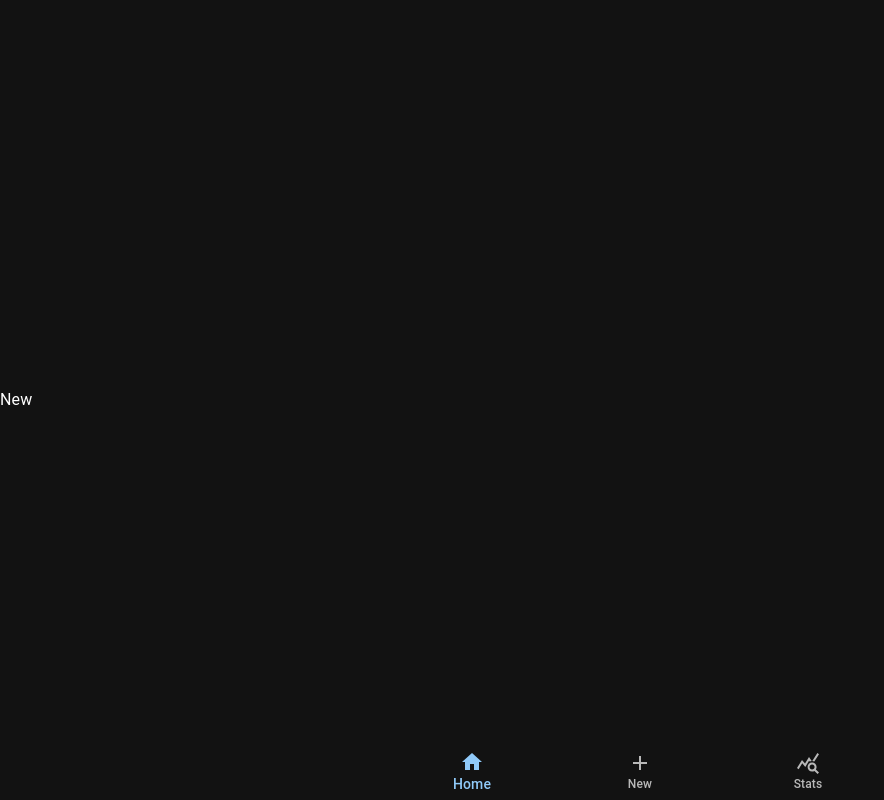
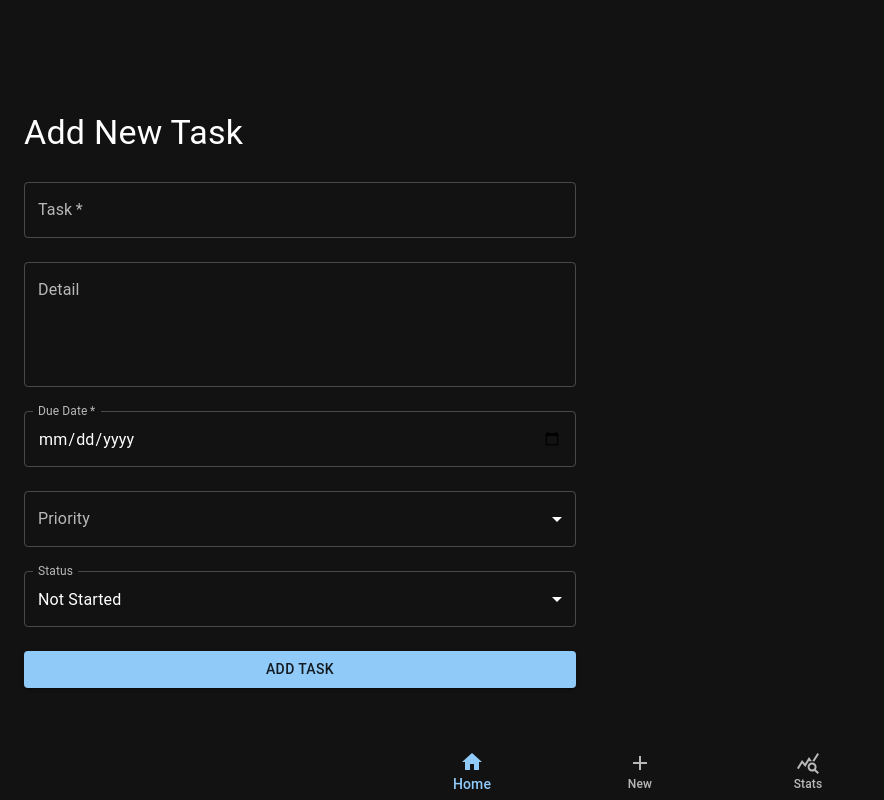
Before and after one commit to TomDarcy/to-do, a React (Vite) app: page /new in a window 1280 px wide. Shown: the whole page, without its empty margins (0-884 px from the left). Built offline with nearby package versions, Linux system fonts and the light colour scheme.

Commit message:
added new form

```diff
--- a/package.json
+++ b/package.json
@@ -17,6 +17,7 @@
     "@mui/icons-material": "^5.15.18",
     "@mui/material": "^5.15.18",
     "@mui/styled-engine": "^5.15.14",
+    "@mui/x-date-pickers": "^7.7.0",
     "@supabase/auth-ui-react": "^0.4.7",
     "@supabase/auth-ui-shared": "^0.1.8",
     "@supabase/supabase-js": "^2.43.4",
--- a/src/App.css
+++ b/src/App.css
@@ -9,6 +9,10 @@
   width:100vw;
   min-height: 100vh;
   margin-bottom: 20px;
+}
+
+body {
+  width:100vw;
 }
 
 .logo-font-lobster {
--- /dev/null
+++ b/src/components/form.tsx
@@ -0,0 +1,161 @@
+import { supabase } from '../../utils/supabase';
+import React, { useState, ChangeEvent } from 'react';
+import {
+  TextField,
+  Button,
+  Select,
+  MenuItem,
+  FormControl,
+  InputLabel,
+  Box,
+  Typography,
+  Container,
+  SelectChangeEvent,
+} from '@mui/material';
+
+interface TaskEntry {
+  task: string;
+  detail: string;
+  due_date: string;
+  priority: string;
+  status: string;
+}
+
+const TaskEntryForm: React.FC = () => {
+  const [entry, setEntry] = useState<TaskEntry>({
+    task: '',
+    detail: '',
+    due_date: '',
+    priority: '',
+    status: 'not_started',
+  });
+
+  const [error, setError] = useState<string | null>(null);
+  const [success, setSuccess] = useState<boolean>(false);
+
+  const handleTextChange = (event: ChangeEvent<HTMLInputElement | HTMLTextAreaElement>) => {
+    const { name, value } = event.target;
+    setEntry(prevEntry => ({ ...prevEntry, [name]: value }));
+  };
+
+  const handleSelectChange = (event: SelectChangeEvent<string>) => {
+    const { name, value } = event.target;
+    setEntry(prevEntry => ({ ...prevEntry, [name]: value }));
+  };
+
+  const handleSubmit = async (event: React.FormEvent<HTMLFormElement>) => {
+    event.preventDefault();
+    console.log('Submitting entry:', entry);
+
+    const { task, detail, due_date, priority, status } = entry;
+
+    const { error } = await supabase
+      .from('todo')
+      .insert([{ task, detail, due_date, priority, status }]);
+
+    if (error) {
+      console.error('Error inserting data:', error);
+      setError('Failed to add the task.');
+    } else {
+      setSuccess(true);
+      setEntry({
+        task: '',
+        detail: '',
+        due_date: '',
+        priority: '',
+        status: 'not_started',
+      });
+    }
+  };
+
+  return (
+    <Container maxWidth="sm">
+      <Box sx={{ mt: 4, mb: 4 }}>
+        <Typography variant="h4" component="h1" gutterBottom>
+          Add New Task
+        </Typography>
+        {error && (
+          <Typography color="error" variant="body1">
+            {error}
+          </Typography>
+        )}
+        {success && (
+          <Typography color="success" variant="body1">
+            Task added successfully!
+          </Typography>
+        )}
+        <form onSubmit={handleSubmit}>
+          <TextField
+            fullWidth
+            margin="normal"
+            label="Task"
+            name="task"
+            value={entry.task}
+            onChange={handleTextChange}
+            required
+          />
+          <TextField
+            fullWidth
+            margin="normal"
+            label="Detail"
+            name="detail"
+            value={entry.detail}
+            onChange={handleTextChange}
+            multiline
+            rows={4}
+          />
+          <TextField
+            fullWidth
+            margin="normal"
+            label="Due Date"
+            name="due_date"
+            value={entry.due_date}
+            onChange={handleTextChange}
+            required
+            type="date"
+            InputLabelProps={{
+              shrink: true,
+            }}
+          />
+          <FormControl fullWidth margin="normal">
+            <InputLabel>Priority</InputLabel>
+            <Select
+              value={entry.priority}
+              label="Priority"
+              name="priority"
+              onChange={handleSelectChange}
+            >
+              <MenuItem value="low">Low</MenuItem>
+              <MenuItem value="medium">Medium</MenuItem>
+              <MenuItem value="high">High</MenuItem>
+            </Select>
+          </FormControl>
+          <FormControl fullWidth margin="normal">
+            <InputLabel>Status</InputLabel>
+            <Select
+              value={entry.status}
+              label="Status"
+              name="status"
+              onChange={handleSelectChange}
+            >
+              <MenuItem value="not_started">Not Started</MenuItem>
+              <MenuItem value="in_progress">In Progress</MenuItem>
+              <MenuItem value="completed">Completed</MenuItem>
+            </Select>
+          </FormControl>
+          <Button
+            type="submit"
+            variant="contained"
+            color="primary"
+            fullWidth
+            sx={{ mt: 2 }}
+          >
+            Add Task
+          </Button>
+        </form>
+      </Box>
+    </Container>
+  );
+};
+
+export default TaskEntryForm;
--- a/src/pages/NewPage.tsx
+++ b/src/pages/NewPage.tsx
@@ -1,11 +1,13 @@
+import TaskEntryForm from '../components/form';
+
 function New() {
   return (
-    <>
+    <div className="justify-center">
+    <TaskEntryForm />
+    </div>
+  );
 
-        New
 
-    </>
-  );
 }
 
 export default New;
```
Also changed, not shown: 1 other file (tests, documents, lock files or other folders).
